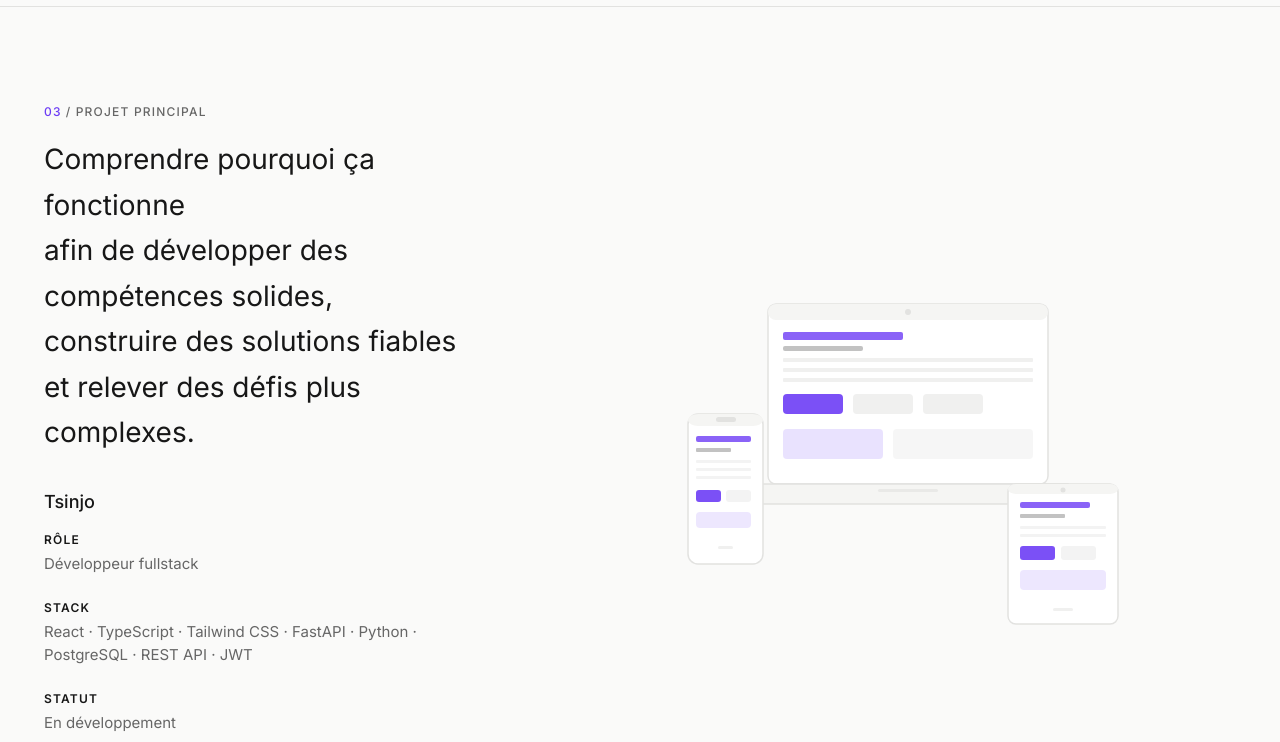
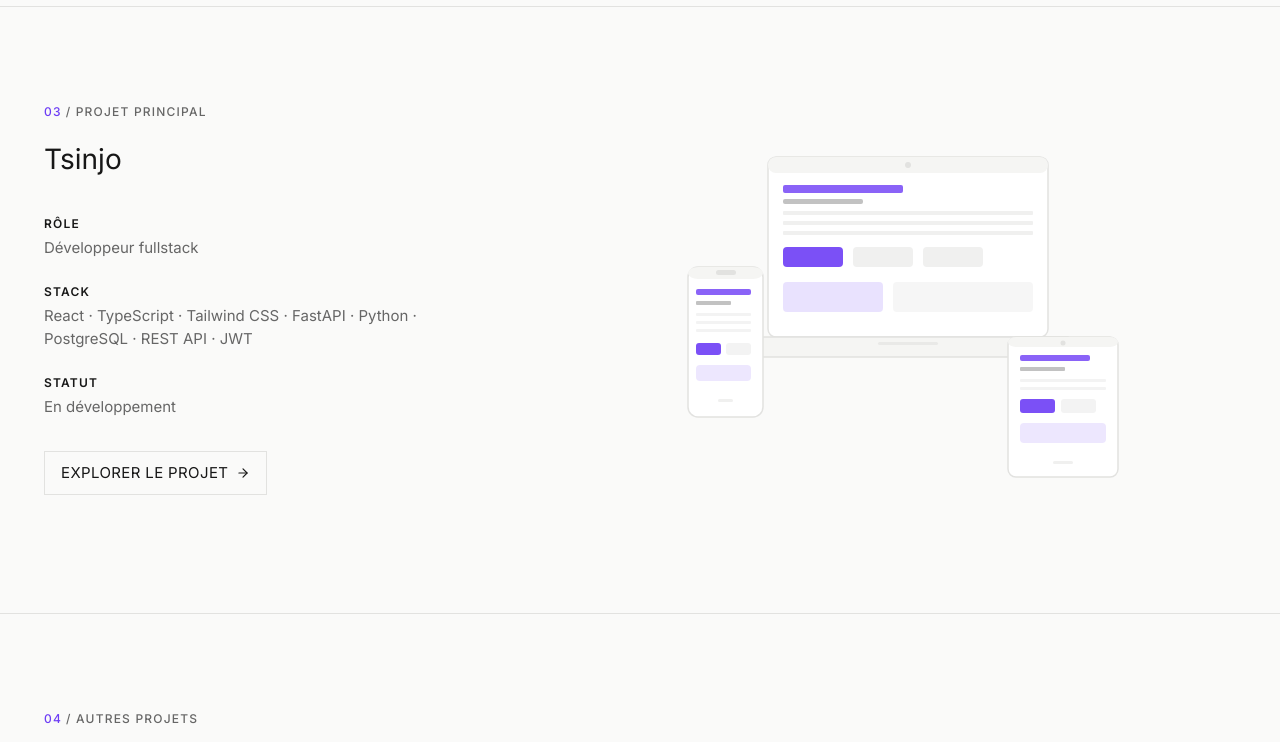
Before and after one commit to ItokianaRAKT/portfolio, a React (Vite) app: page / in a window 1280 px wide. Shown: the part 1180-1922 px from the top of the page. Built offline with nearby package versions, Linux system fonts and the light colour scheme.

Commit message:
fix: move long text to about and style tsinjo as heading

```diff
--- a/src/sections/MainProject.tsx
+++ b/src/sections/MainProject.tsx
@@ -17,20 +17,8 @@ export function MainProject() {
             transition={{ duration: 0.6 }}
           >
             <p className="mb-8 text-[24px] leading-relaxed text-text-primary-light dark:text-text-primary-dark md:text-[28px]">
-              Comprendre pourquoi ça fonctionne
-              <br />
-              afin de développer des compétences solides,
-              <br />
-              construire des solutions fiables
-              <br />
-              et relever des défis plus complexes.
+              Tsinjo
             </p>
-
-            <div className="mb-4">
-              <h3 className="text-[18px] font-medium text-text-primary-light dark:text-text-primary-dark">
-                Tsinjo
-              </h3>
-            </div>
 
             <div className="mb-8 space-y-6">
               <div>
```
